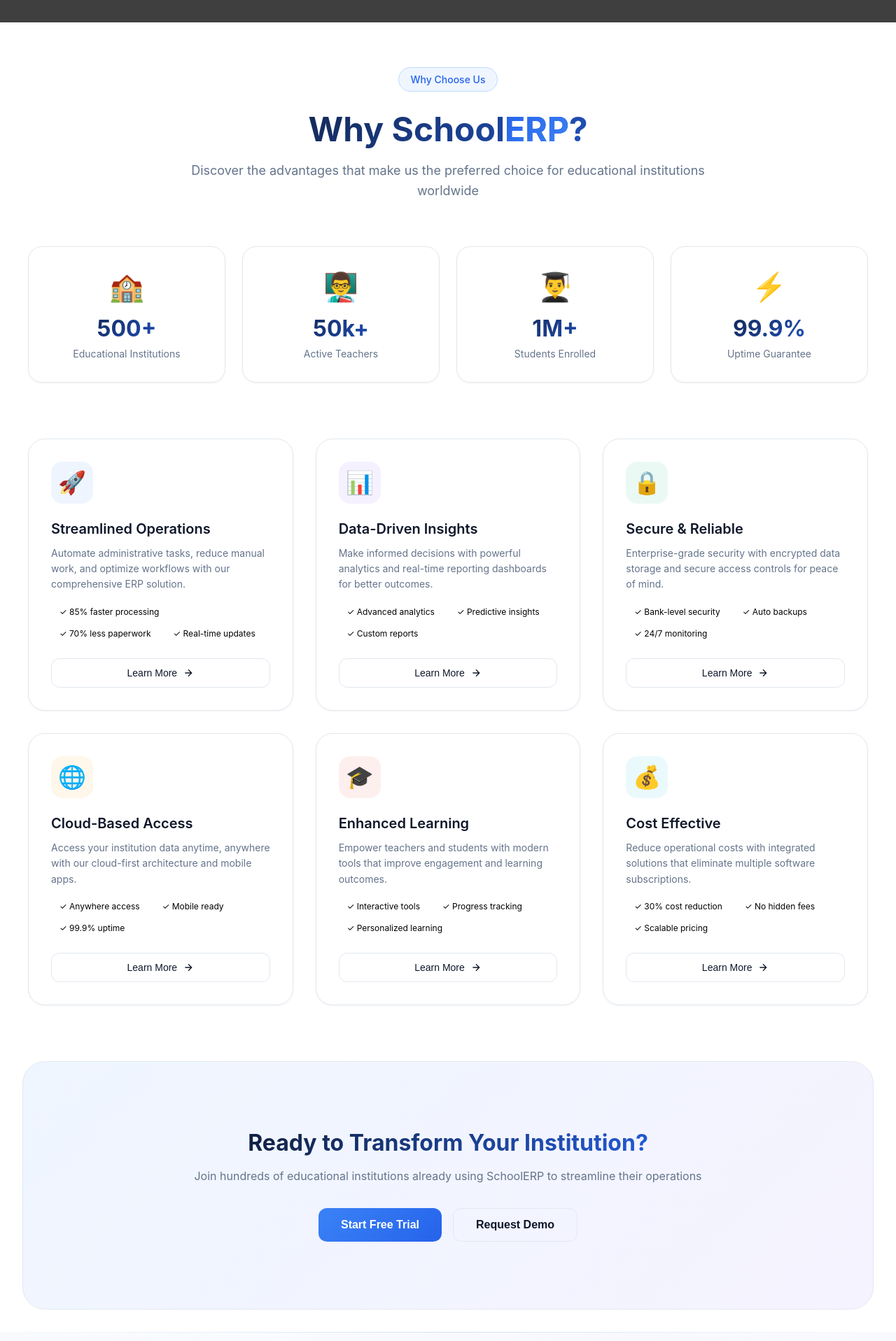
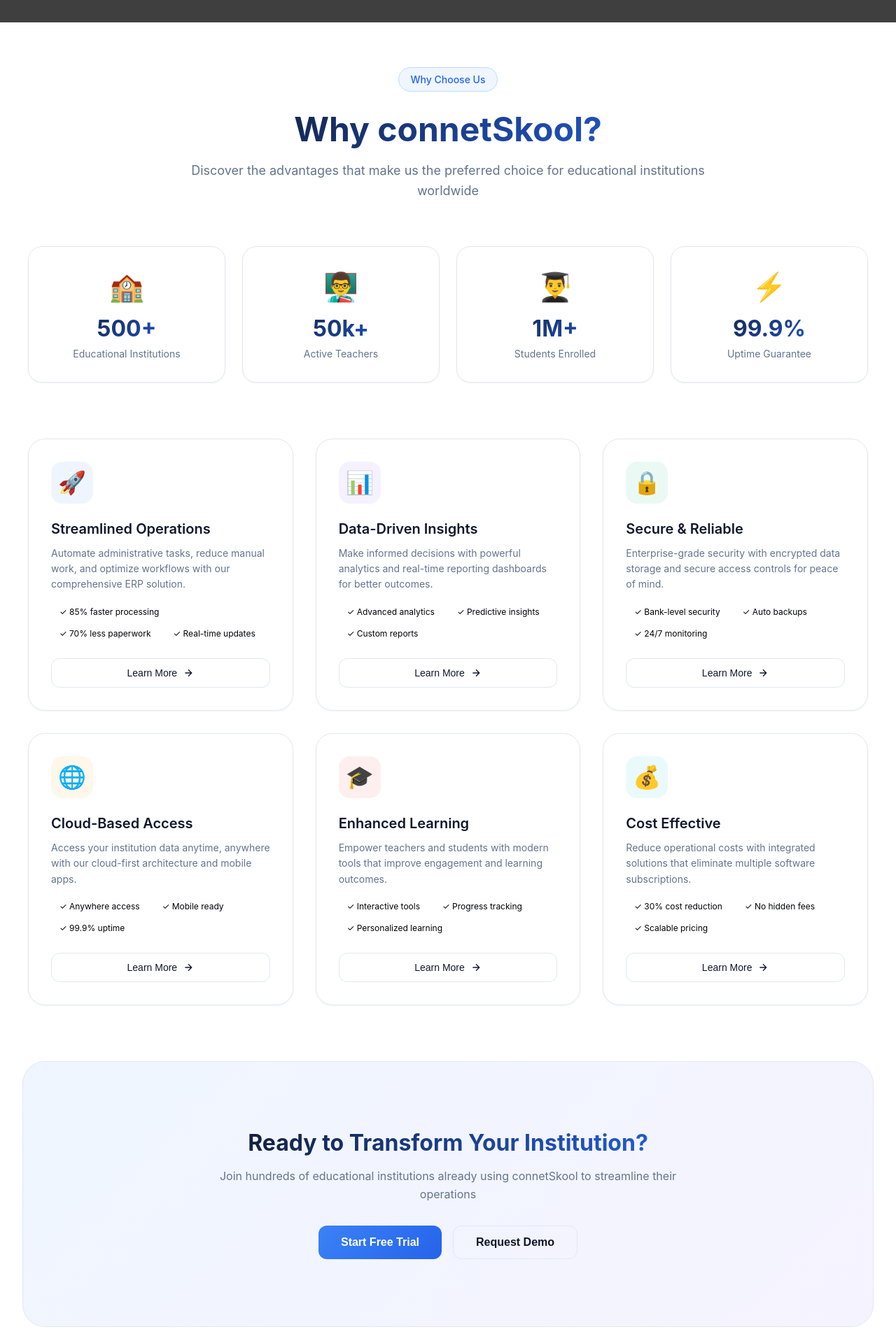
Before and after one commit to Gulshankuamr/smartlabourchowk, a Next.js app: page / in a window 1280 px wide. Shown: the part 768-2685 px from the top of the page at 70% size. Built offline with nearby package versions, Linux system fonts and the light colour scheme; grey boxes are pictures that could not be loaded.

Commit message:
fixed some bugs

```diff
--- a/src/components/Footer.jsx
+++ b/src/components/Footer.jsx
@@ -11,17 +11,17 @@
     { name: "About Us", href: "/about" },
     { name: "Features", href: "/feature" },
 
-    { name: "Demo", href: "https://youtube.com/@foundercode?si=EKQYyxDwRrmWe3x5" },
+    {
+      name: "Demo",
+      href: "https://youtube.com/@foundercode?si=EKQYyxDwRrmWe3x5",
+    },
   ];
 
-  const solutions = [
-
-  ];
+  const solutions = [];
 
   const resources = [
     // { name: "Blog", href: "/blog" },
     { name: "Help Center", href: "/support" },
-
   ];
 
   const legal = [
@@ -89,7 +89,10 @@
               </div>
               <div className="contact-item">
                 <span className="contact-icon">📍</span>
-                <span> Gaur City Mall  office space building 14 floor 14119</span>
+                <span>
+                  {" "}
+                  Gaur City Mall office space building 14 floor 14119
+                </span>
               </div>
             </div>
           </div>
@@ -108,7 +111,6 @@
               ))}
             </ul>
           </div>
-
 
           {/* Resources & Legal Combined */}
           <div className="footer-column">
--- a/src/components/Why-School-ERP.jsx
+++ b/src/components/Why-School-ERP.jsx
@@ -68,7 +68,7 @@
         <div className="header-container">
           <span className="badge">Why Choose Us</span>
           <h2 className="header-title">
-            Why School<span className="highlight">ERP</span>?
+            Why connetSkool<span className="highlight"></span>?
           </h2>
           <p className="header-description">
             Discover the advantages that make us the preferred choice for educational institutions worldwide
@@ -126,7 +126,7 @@
           <div className="cta-content">
             <h3 className="cta-title">Ready to Transform Your Institution?</h3>
             <p className="cta-description">
-              Join hundreds of educational institutions already using SchoolERP to streamline their operations
+              Join hundreds of educational institutions already using connetSkool to streamline their operations
             </p>
             <div className="cta-buttons">
               <button className="cta-primary">Start Free Trial</button>
```
Lines whose indentation alone changed are shown as unchanged.
